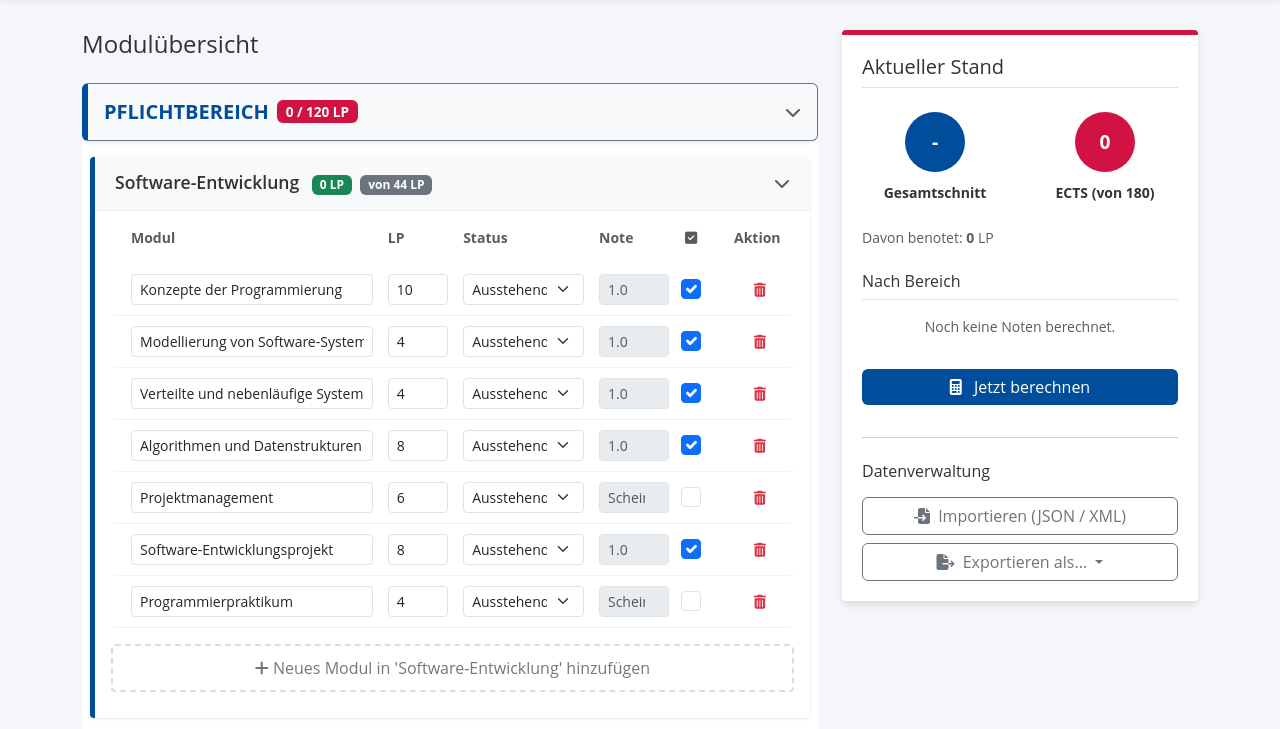
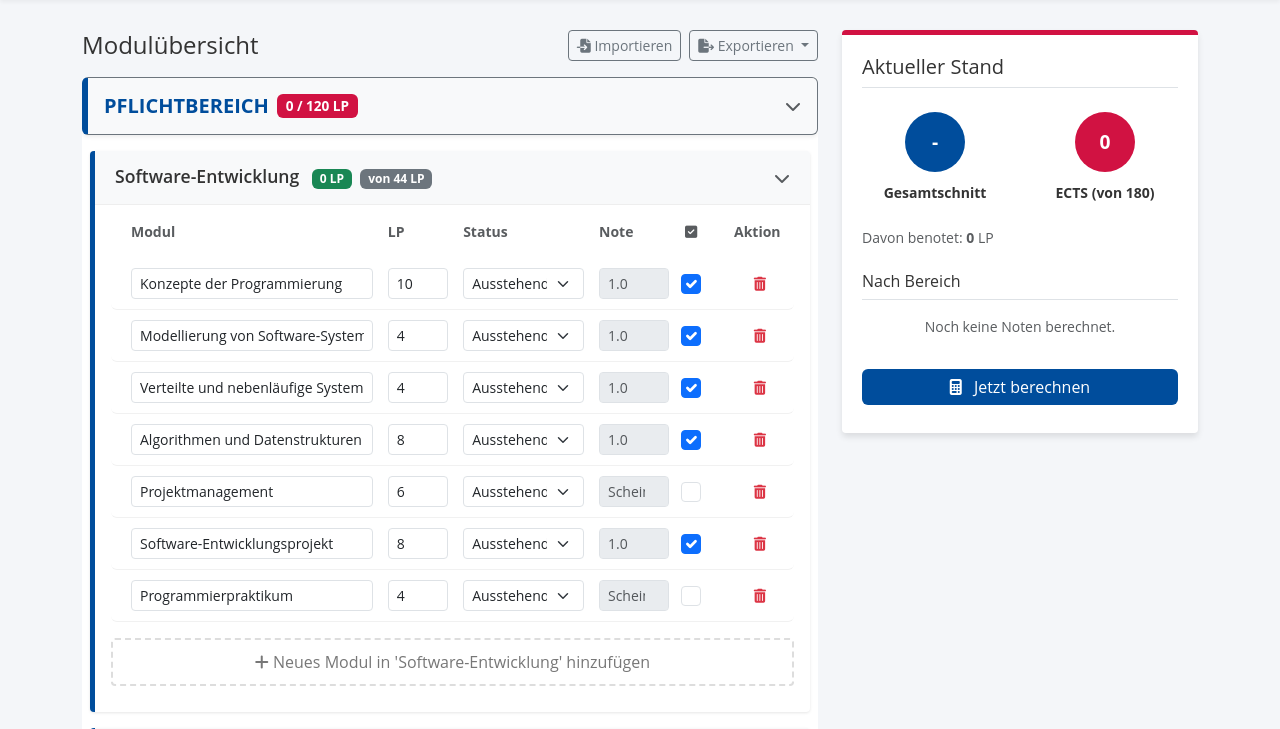
Before and after one commit to pheineke/unihub, a Flask app: page / in a window 1280 px wide. Shown: the part 80-809 px from the top of the page. Run offline with Flask 3, Linux system fonts and the light colour scheme; some libraries are stand-ins or nearby versions.

Commit message:
style: fix truncation of long specialization names in the sidebar area

```diff
--- a/templates/index.html
+++ b/templates/index.html
@@ -242,7 +242,24 @@
         <!-- Main Content (Sections) -->
         <div class="col-lg-8" id="sectionsContainer">
             <div class="d-flex justify-content-between align-items-center mb-3">
-                <h2 class="h4">Modulübersicht</h2>
+                <h2 class="h4 m-0">Modulübersicht</h2>
+                <div class="d-flex gap-2">
+                    <input type="file" id="importFile" class="d-none" accept=".json,.xml" onchange="importData(event)">
+                    <button class="btn btn-sm btn-outline-secondary" onclick="document.getElementById('importFile').click()">
+                        <i class="fas fa-file-import"></i> Importieren
+                    </button>
+
+                    <div class="dropdown">
+                        <button class="btn btn-sm btn-outline-secondary dropdown-toggle" type="button" id="exportDropdown" data-bs-toggle="dropdown" aria-expanded="false">
+                            <i class="fas fa-file-export"></i> Exportieren
+                        </button>
+                        <ul class="dropdown-menu shadow-sm border-0" aria-labelledby="exportDropdown">
+                            <li><a class="dropdown-item" href="#" onclick="exportJSON(event)"><i class="fas fa-file-code me-2 text-muted"></i> JSON</a></li>
+                            <li><a class="dropdown-item" href="#" onclick="exportXML(event)"><i class="fas fa-file-code me-2 text-muted"></i> XML</a></li>
+                            <li><a class="dropdown-item" href="#" onclick="exportPDF(event)"><i class="fas fa-file-pdf me-2 text-danger"></i> PDF Document</a></li>
+                        </ul>
+                    </div>
+                </div>
             </div>
 
             <div id="courseSections"></div>
@@ -272,25 +289,6 @@
                 </ul>
 
                 <button class="btn btn-primary w-100 mt-4 mb-2" style="background-color: var(--rptu-blue); border: none;" onclick="calculateGPA()"><i class="fas fa-calculator me-2"></i> Jetzt berechnen</button>
-
-                <hr class="mt-4 mb-4">
-
-                <h5 class="h6 mb-3">Datenverwaltung</h5>
-                <input type="file" id="importFile" class="d-none" accept=".json,.xml" onchange="importData(event)">
-                <button class="btn btn-outline-secondary w-100 mb-2" onclick="document.getElementById('importFile').click()">
-                    <i class="fas fa-file-import me-1"></i> Importieren (JSON / XML)
-                </button>
-
-                <div class="dropdown">
-                    <button class="btn btn-outline-secondary w-100 dropdown-toggle" type="button" id="exportDropdown" data-bs-toggle="dropdown" aria-expanded="false">
-                        <i class="fas fa-file-export me-1"></i> Exportieren als...
-                    </button>
-                    <ul class="dropdown-menu w-100 shadow-sm border-0" aria-labelledby="exportDropdown">
-                        <li><a class="dropdown-item" href="#" onclick="exportJSON(event)"><i class="fas fa-file-code me-2 text-muted"></i> JSON-Datei</a></li>
-                        <li><a class="dropdown-item" href="#" onclick="exportXML(event)"><i class="fas fa-file-code me-2 text-muted"></i> XML-Datei</a></li>
-                        <li><a class="dropdown-item" href="#" onclick="exportPDF(event)"><i class="fas fa-file-pdf me-2 text-danger"></i> PDF-Dokument</a></li>
-                    </ul>
-                </div>
             </div>
         </div>
     </div>
@@ -564,7 +562,7 @@
                 const displayGpa = gpa > 0 ? gpa.toFixed(2) : "-";
 
                 li.innerHTML = `
-                    <span class="text-truncate" style="max-width:200px;" title="${ctype}">${ctype.replace('Vertiefung: ', '')}</span>
+                    <span class="me-3" style="word-break: break-word;">${ctype.replace('Vertiefung: ', '')}</span>
                     <span class="badge ${badgeClass} rounded-pill">${displayGpa}</span>
                 `;
                 typeList.appendChild(li);
```
